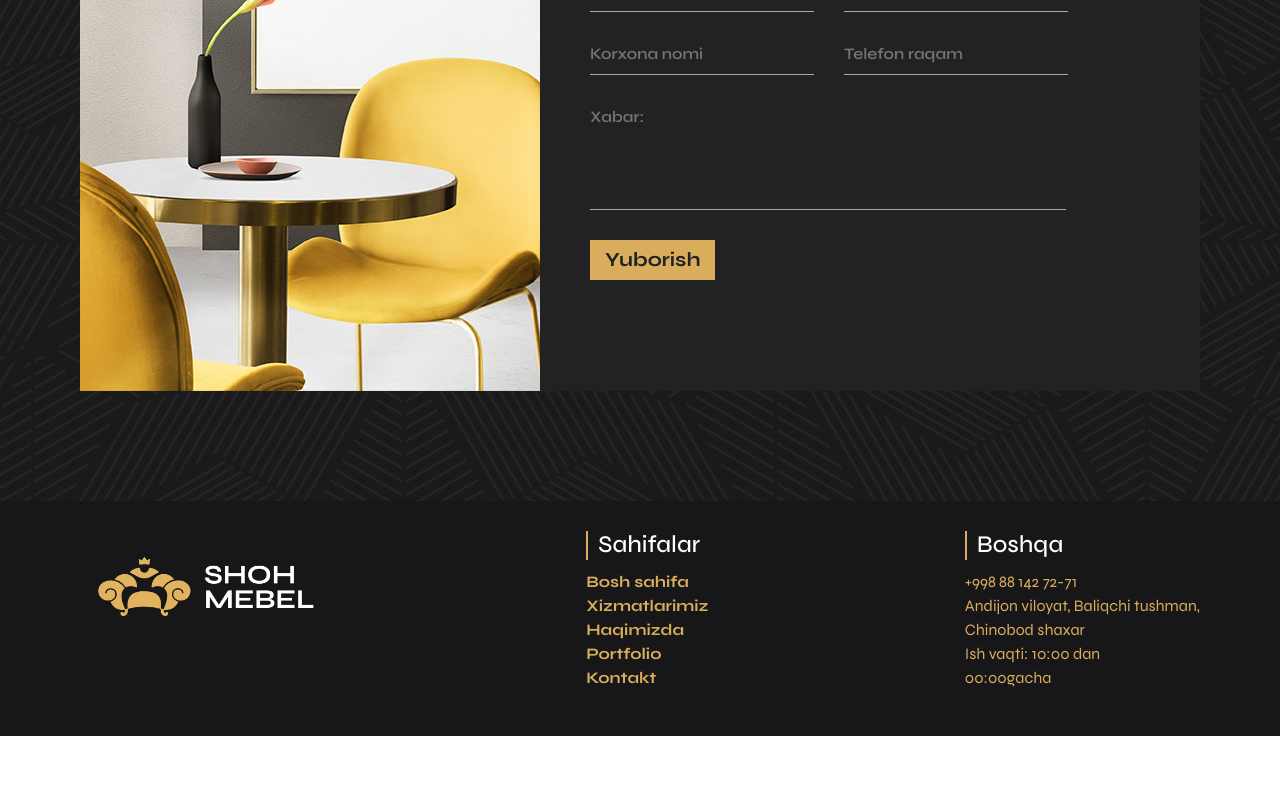
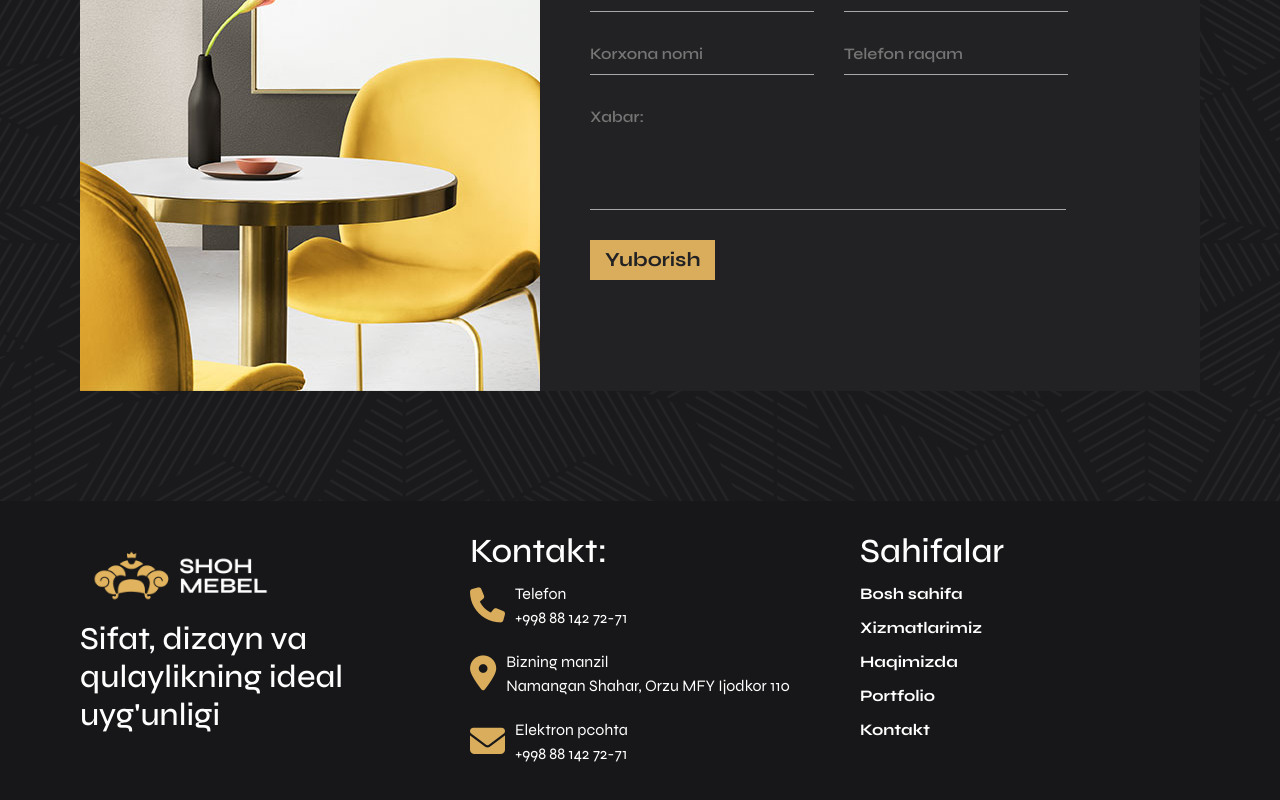
Before and after one commit to xusanboyshavkatov/shohmebel, a React (Vite) app: page / in a window 1280 px wide. Shown: the part 4922-5722 px from the top of the page. Before the commit the page ends 5658 px from the top, so only its background shows below. Built offline with nearby package versions, Linux system fonts and the light colour scheme.

Commit message:
Update 13.08.2024
Update 13.08.2024

```diff
--- a/src/page/footer/Footer.jsx
+++ b/src/page/footer/Footer.jsx
@@ -8,7 +8,37 @@ const Footer = () => {
             <div className="footer_content">
                 <div className="footer_content_logo_inf">
                     <img src=".././src/img/logo.png" alt="" />
+                    <h1>Sifat, dizayn va qulaylikning
+                        ideal uyg'unligi</h1>
                 </div>
+
+                <div className="footer_content_contact_inf">
+                    <h1>Kontakt:</h1>
+                    <ul>
+                        <li>
+                            <i className="fa-solid fa-phone" />
+                            <a href="">
+                                Telefon<br />
+                                +998 88 142 72-71
+                            </a>
+                        </li>
+                        <li>
+                            <i className="fa-solid fa-location-dot" />
+                            <a href="">
+                                Bizning manzil<br />
+                                Namangan Shahar, Orzu MFY Ijodkor 110
+                            </a>
+                        </li>
+                        <li>
+                            <i className="fa-solid fa-envelope"/>
+                            <a href="">
+                                Elektron pcohta<br />
+                                +998 88 142 72-71
+                            </a>
+                        </li>
+                    </ul>
+                </div>
+
                 <div className="footer_content_menu_link">
                     <h1>Sahifalar</h1>
                     <ul>
@@ -19,15 +49,6 @@ const Footer = () => {
                         <li><Link to="kontakt" className='Link' smooth={true} duration={50}>Kontakt</Link></li>
                     </ul>
                 </div>
-                <div className="footer_content_contact_inf">
-                    <h1>Boshqa</h1>
-                    <ul>
-                        <li><a href="">+998 88 142 72-71</a></li>
-                        <li><a href="">Andijon viloyat, Baliqchi tushman, <br />Chinobod shaxar</a></li>
-                        <li><a href="">Ish vaqti: 10:00 dan <br /> 00:00gacha</a></li>
-
-                    </ul>
-                </div>
             </div>
         </div>
     )
--- a/src/page/footer/footer.css
+++ b/src/page/footer/footer.css
@@ -30,46 +30,75 @@
     flex-direction: row;
     justify-content: space-between;
     align-items: start;
+    gap: 50px;
+}
+.footer_content_logo_inf{
+    width: 33%;
+    color: var(--asosiy-rang-asosiy-matnlarga);
 }
 .footer_content_logo_inf img{
-    width: 250px;
+    width: 200px;
 }
 
+.footer_content_logo_inf h1{
+    font-size:32px;
+}
+
+.footer_content_menu_link{
+    width: 33%;
+}
 .footer_content_menu_link h1{
-    font-size: 24px;
+    font-size: 34px;
     color: var(--asosiy-rang-asosiy-matnlarga);
-    border-left: 2px solid var(--asosiy-rang-hover-active);
-    padding-left: 10px;
 }
 .footer_content_menu_link ul {
     padding: 0;
     font-size: 16px;
     margin-top: 10px;
+    display: flex;
+    flex-direction: column;
+    gap: 10px;
 }
 .footer_content_menu_link ul li a{
-    color: var(--asosiy-rang-hover-active);
+    color: var(--asosiy-rang-asosiy-matnlarga);
     text-decoration: none;
 }
 
+.footer_content_contact_inf{
+    width: 33%;
+}
 
 .footer_content_contact_inf h1{
-    font-size: 24px;
+    font-size: 34px;
     color: var(--asosiy-rang-asosiy-matnlarga);
-    border-left: 2px solid var(--asosiy-rang-hover-active);
-    padding-left: 10px;
 }
 .footer_content_contact_inf ul {
     padding: 0;
     font-size: 16px;
     margin-top: 10px;
+    display: flex;
+    flex-direction: column;
+    gap: 20px;
 }
+
+.footer_content_contact_inf ul li{
+    display: flex;
+    align-items: center;
+    gap: 10px;
+}
+.footer_content_contact_inf ul li i{
+    font-size: 35px;
+    color: var(--asosiy-rang-hover-active);
+}
+
 .footer_content_contact_inf ul li a{
-    color: var(--asosiy-rang-hover-active);
+    color: var(--asosiy-rang-asosiy-matnlarga);
     text-decoration: none;
 }
 @media screen and (max-width: 769px){
     .footer_content{
         width: 768px;
+        gap: 20px;
     }
     .footer_content_logo_inf img{
         width: 200px;
@@ -117,5 +146,9 @@
         color: var(--asosiy-rang-hover-active);
         text-decoration: none;
     }
+    .footer_content_contact_inf ul li a{
+        font-size: 20px;
+        color: var(--asosiy-rang-asosiy-matnlarga);
+    }
 
 }
```
